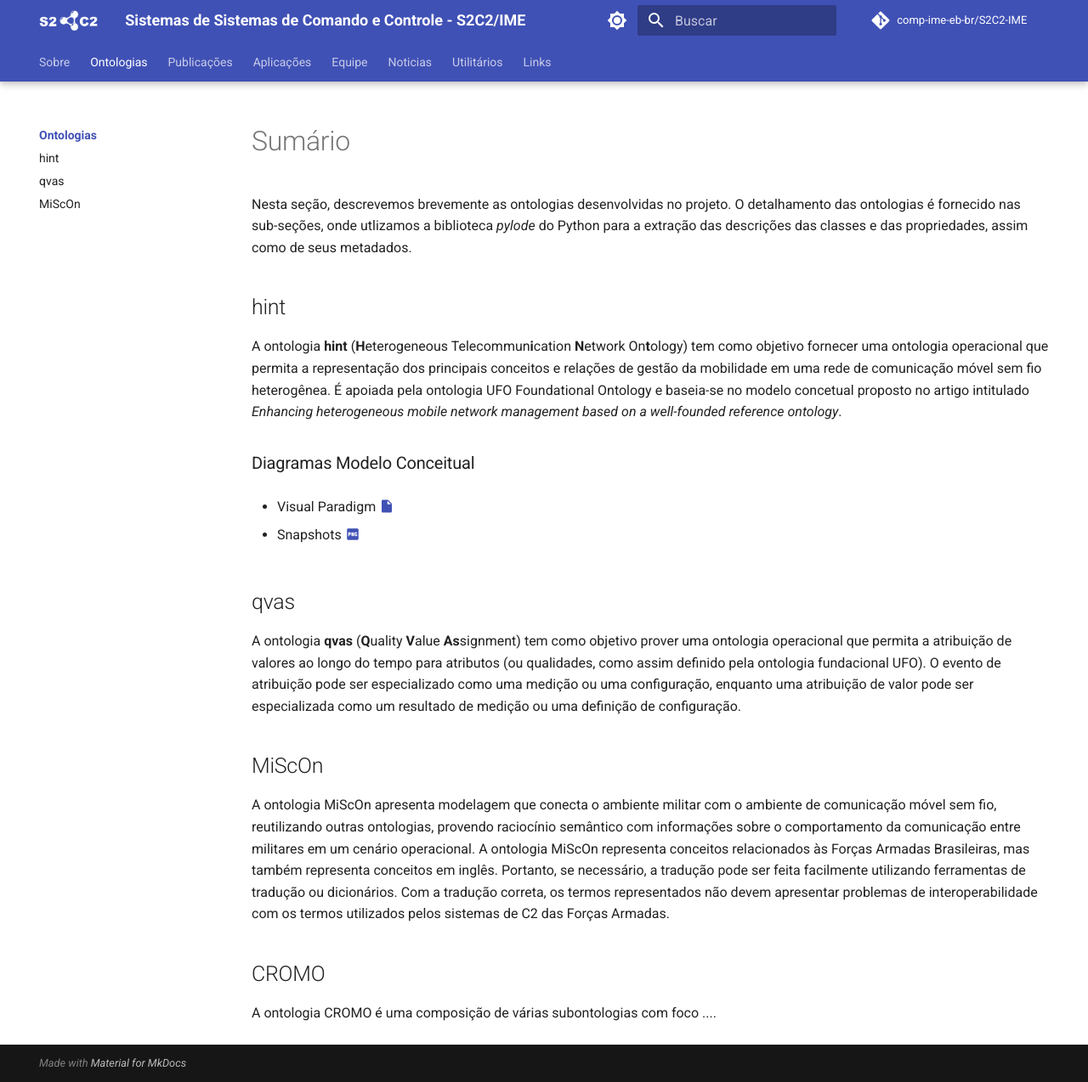
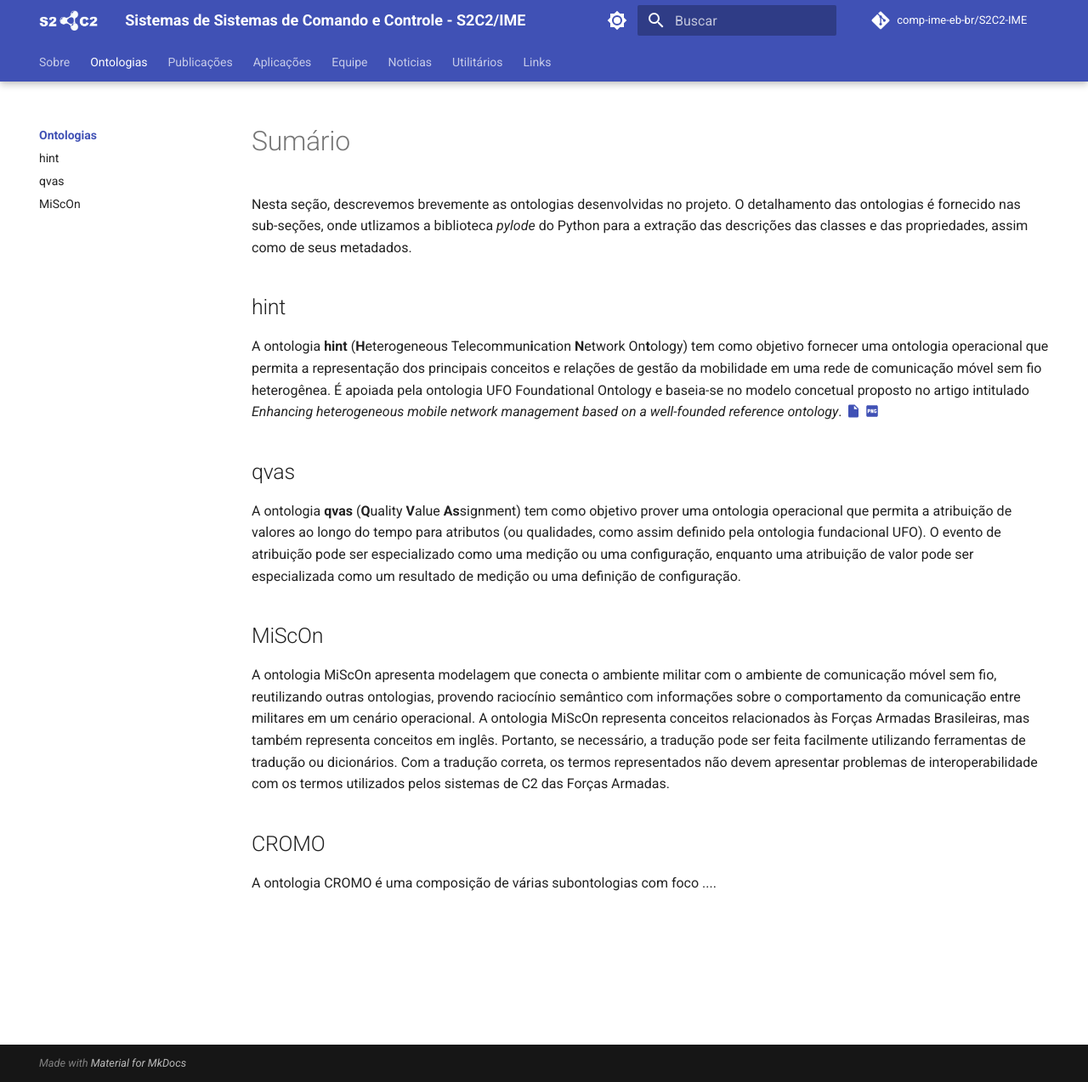
Before and after one commit to comp-ime-eb-br/S2C2-IME, an MkDocs documentation site: the page built from docs/ontodesc/index.md, in a window 1280 px wide and 1274 px high. Shown: the whole window at 85% size. Built offline with MkDocs 1.6.1 and Material for MkDocs 9.7.7, drawn with Linux system fonts in a browser that asks for light colours; comment, search, counter and statistics services are not loaded.

Commit message:
testing w/o bullet points

```diff
--- a/docs/ontodesc/index.md
+++ b/docs/ontodesc/index.md
@@ -9,11 +9,7 @@
 ## hint
 
 A ontologia **hint** (**H**eterogeneous Telecommun**i**cation **N**etwork On**t**ology)  tem como objetivo fornecer uma ontologia operacional que permita a representação dos principais conceitos e relações de gestão da mobilidade em uma rede de comunicação móvel sem fio heterogênea. É apoiada pela ontologia UFO Foundational Ontology e baseia-se no modelo concetual proposto no artigo intitulado *Enhancing heterogeneous mobile network management based on a well-founded reference ontology*.
-
-### Diagramas Modelo Conceitual
-- Visual Paradigm [:material-file:{ title="vpp"}](https://github.com/comp-ime-eb-br/S2C2-IME/blob/main/diagrams/hint.vpp?raw=true){:download="hintModel"}
-
-- Snapshots [:material-file-png-box:{ title="png"}](https://github.com/comp-ime-eb-br/S2C2-IME/blob/main/diagrams/images/MiScOn S2C2.png?raw=true){:download="hintsnapshot"}
+[:material-file:{ title="diagrama vpp"}](https://github.com/comp-ime-eb-br/S2C2-IME/blob/main/diagrams/hint.vpp?raw=true){:download="hintModel"} [:material-file-png-box:{ title="snapshot"}](https://github.com/comp-ime-eb-br/S2C2-IME/blob/main/diagrams/images/MiScOn S2C2.png?raw=true){:download="hintsnapshot"}
 
 ## qvas
 
```
